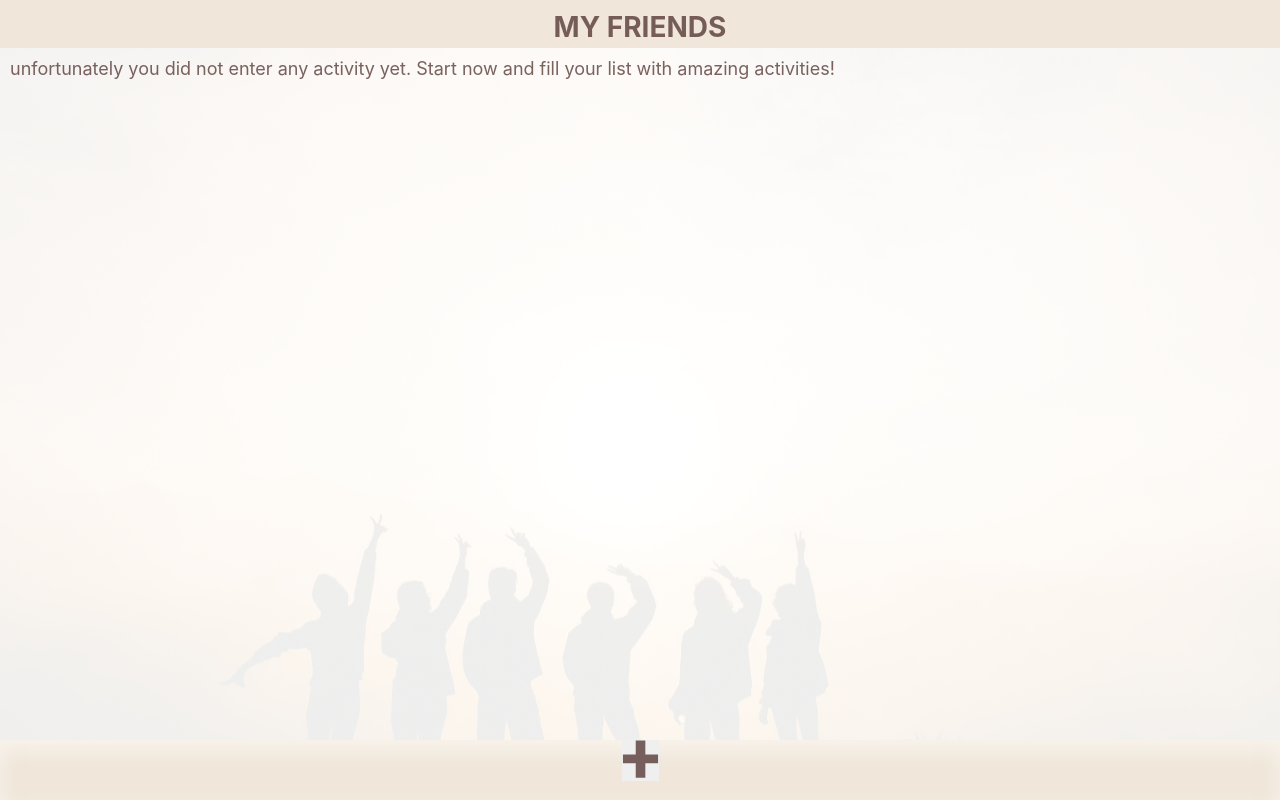
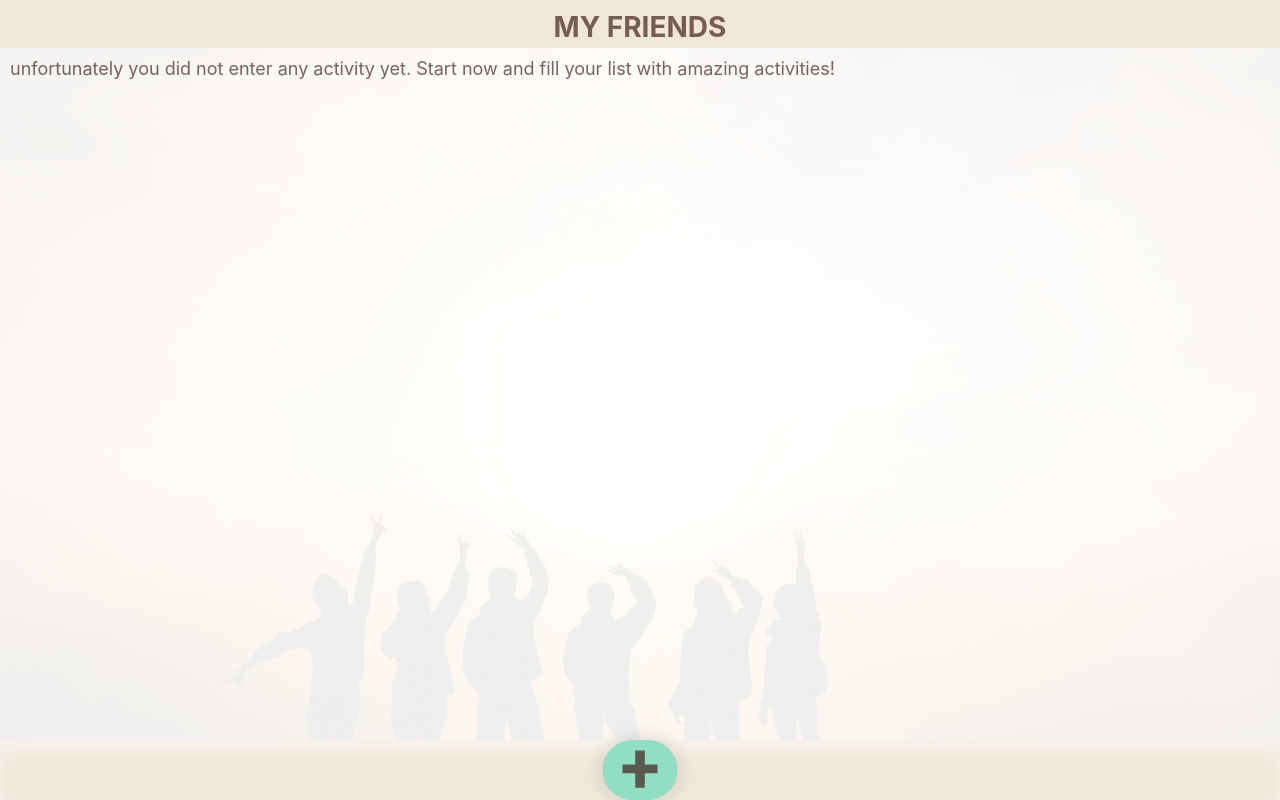
Before and after one commit to JelenadlS/capstone-project, a React (Create React App) app: page / in a window 1280 px wide. Built offline with nearby package versions, Linux system fonts and the light colour scheme.

Commit message:
Rename footer and make it navigation, adjusted on all pages

```diff
--- a/src/components/Button.js
+++ b/src/components/Button.js
@@ -6,21 +6,36 @@ const Button = styled.button`
 
 export default Button;
 
-export const CallToActionButton = styled(Button)`
+const MainNavButton = styled(Button)`
   background: #92dec5;
-  color: rgba(71, 39, 35, 0.72);
-  font-size: 18px;
-  box-shadow: none;
-  border-radius: 60px;
+  box-shadow: 0px 0px 20px rgba(0, 0, 0, 0.15);
+  border-radius: 40px;
   padding: 10px;
-  justify-self: stretch;
   width: 75px;
-  margin: 0px;
   height: 60px;
   position: fixed;
   bottom: 0;
+  left: 50%;
+  transform: translate(-50%);
   z-index: 0;
 `;
+
+export { MainNavButton };
+
+// background: #92dec5;
+// color: rgba(71, 39, 35, 0.72);
+// font-size: 18px;
+// box-shadow: 0px 0px 20px rgba(0, 0, 0, 0.15);
+// border-radius: 40px;
+// padding: 10px;
+// justify-self: stretch;
+// width: 75px;
+// margin: 0px;
+// height: 60px;
+// position: fixed;
+// bottom: 0;
+// z-index: 0;
+
 const ArrowbackButton = styled(Button)`
   background: transparent;
   position: fixed;
--- a/src/components/Footer.js
+++ b/src/components/Navigation.js
@@ -1,4 +1,13 @@
 import styled from 'styled-components';
+import { MainNavButton } from './Button';
+
+export default function Navigation({ children }) {
+  return (
+    <Footer>
+      <MainNavButton>{children}</MainNavButton>
+    </Footer>
+  );
+}
 
 const Footer = styled.footer`
   background: #f0e7da;
@@ -9,5 +18,3 @@ const Footer = styled.footer`
   height: 60px;
   box-shadow: inset 0px 10px 20px rgba(255, 255, 255, 0.5);
 `;
-
-export default Footer;
--- a/src/pages/ActivityOverviewPage.js
+++ b/src/pages/ActivityOverviewPage.js
@@ -1,9 +1,10 @@
-import { useNavigate, useParams } from 'react-router-dom';
+import { useNavigate, useParams, Link } from 'react-router-dom';
 import Header from '../components/Header';
 import gobackicon from '../images/goback.svg';
 import editicon from '../images/edit.svg';
 import styled from 'styled-components';
-import Footer from '../components/Footer';
+import Navigation from '../components/Navigation';
+import newicon from '../images/new.svg';
 import Picture from '../components/Picture';
 import Main from '../components/Main';
 import { ArrowbackButton, EditButton } from '../components/Button';
@@ -75,7 +76,11 @@ export default function ActivityOverviewPage({ activities }) {
             <img src={editicon} alt="edit" />
           </EditButton>
         </Main>
-        <Footer />
+        <Navigation>
+          <Link to="newactivity">
+            <img src={newicon} alt="new" />
+          </Link>
+        </Navigation>
       </Picture>
     </>
   );
--- a/src/pages/EditActivityPage.js
+++ b/src/pages/EditActivityPage.js
@@ -2,8 +2,7 @@ import { useNavigate, useParams } from 'react-router-dom';
 import Form from '../components/Form';
 import Header from '../components/Header';
 import gobackicon from '../images/goback.svg';
-import styled from 'styled-components';
-import Footer from '../components/Footer';
+import Footer from '../components/Navigation';
 import Picture from '../components/Picture';
 import Main from '../components/Main';
 import { ArrowbackButton } from '../components/Button';
--- a/src/pages/FriendsActivitiesPage.js
+++ b/src/pages/FriendsActivitiesPage.js
@@ -1,11 +1,9 @@
 import { NavLink, useParams, useNavigate } from 'react-router-dom';
 import List from '../components/List';
-import Button from '../components/Button';
 import Header from '../components/Header';
 import newicon from '../images/new.svg';
 import gobackicon from '../images/goback.svg';
-
-import Footer from '../components/Footer';
+import Navigation from '../components/Navigation';
 import Picture from '../components/Picture';
 import Main from '../components/Main';
 import { ArrowbackButton } from '../components/Button';
@@ -37,16 +35,11 @@ export default function FriendsActivitiesPage({
             onDeleteActivity={onDeleteActivity}
           />
         </Main>
-        <Footer>
+        <Navigation>
           <NavLink to="/newactivity">
-            <Button
-              borderRadius="40%"
-              boxShadow="0px 0px 20px rgba(0, 0, 0, 0.15)"
-            >
-              <img src={newicon} alt="new" />
-            </Button>
+            <img src={newicon} alt="new" />
           </NavLink>
-        </Footer>
+        </Navigation>
       </Picture>
     </>
   );
--- a/src/pages/MyFriendsPage.js
+++ b/src/pages/MyFriendsPage.js
@@ -1,10 +1,9 @@
 import { Link } from 'react-router-dom';
 import styled from 'styled-components';
 
-import Button from '../components/Button';
 import Header from '../components/Header';
 import FriendCard from '../components/FriendCard';
-import Footer from '../components/Footer';
+import Navigation from '../components/Navigation';
 import newicon from '../images/new.svg';
 import Picture from '../components/Picture';
 import Main from '../components/Main';
@@ -68,16 +67,11 @@ export default function MyFriendsPage({ activities }) {
             </EmptyList>
           )}
         </Main>
-        <Footer>
+        <Navigation>
           <Link to="newactivity">
-            <Button
-              borderRadius="40%"
-              boxShadow="0px 0px 20px rgba(0, 0, 0, 0.15)"
-            >
-              <img src={newicon} alt="new" />
-            </Button>
+            <img src={newicon} alt="new" />
           </Link>
-        </Footer>
+        </Navigation>
       </Picture>
     </>
   );
--- a/src/pages/NewActivityPage.js
+++ b/src/pages/NewActivityPage.js
@@ -2,7 +2,7 @@ import { useNavigate } from 'react-router-dom';
 import gobackicon from '../images/goback.svg';
 import Form from '../components/Form';
 import Header from '../components/Header';
-import Footer from '../components/Footer';
+import Footer from '../components/Navigation';
 import Picture from '../components/Picture';
 import Main from '../components/Main';
 import { ArrowbackButton } from '../components/Button';
```
Also changed, not shown: src/components/Navigation.stories.js.js (added, +14 -0 lines).
